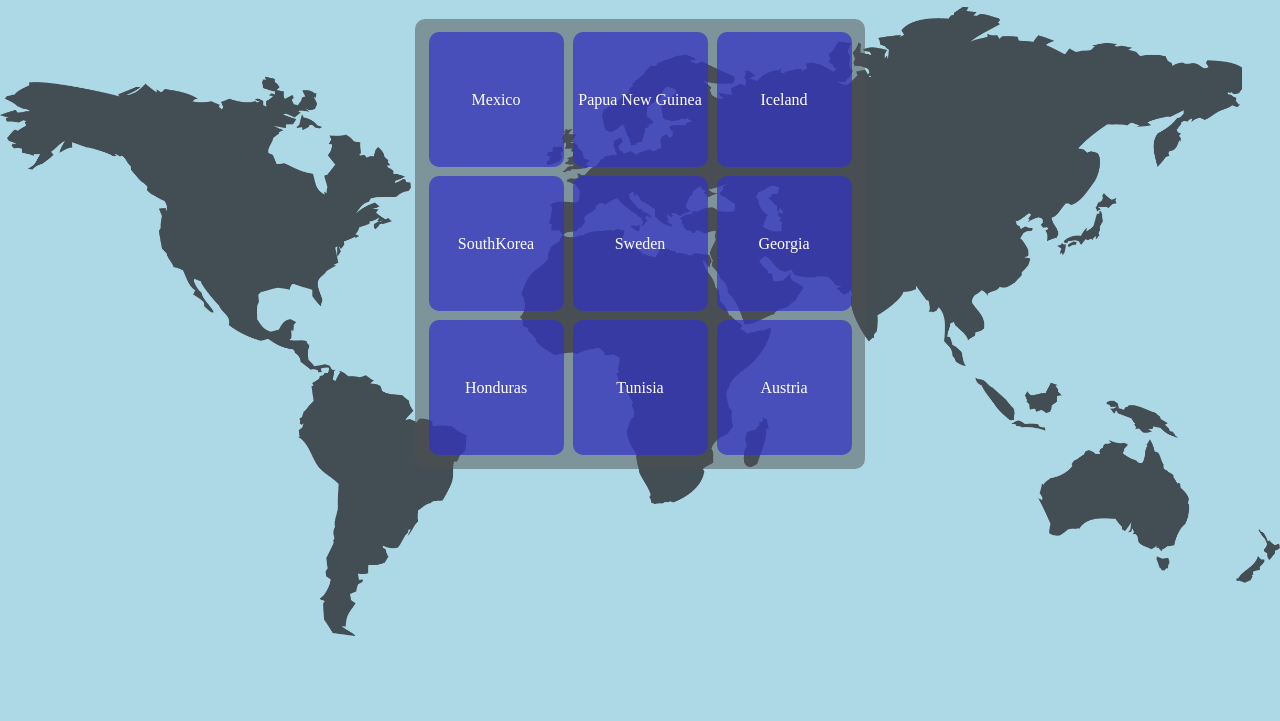
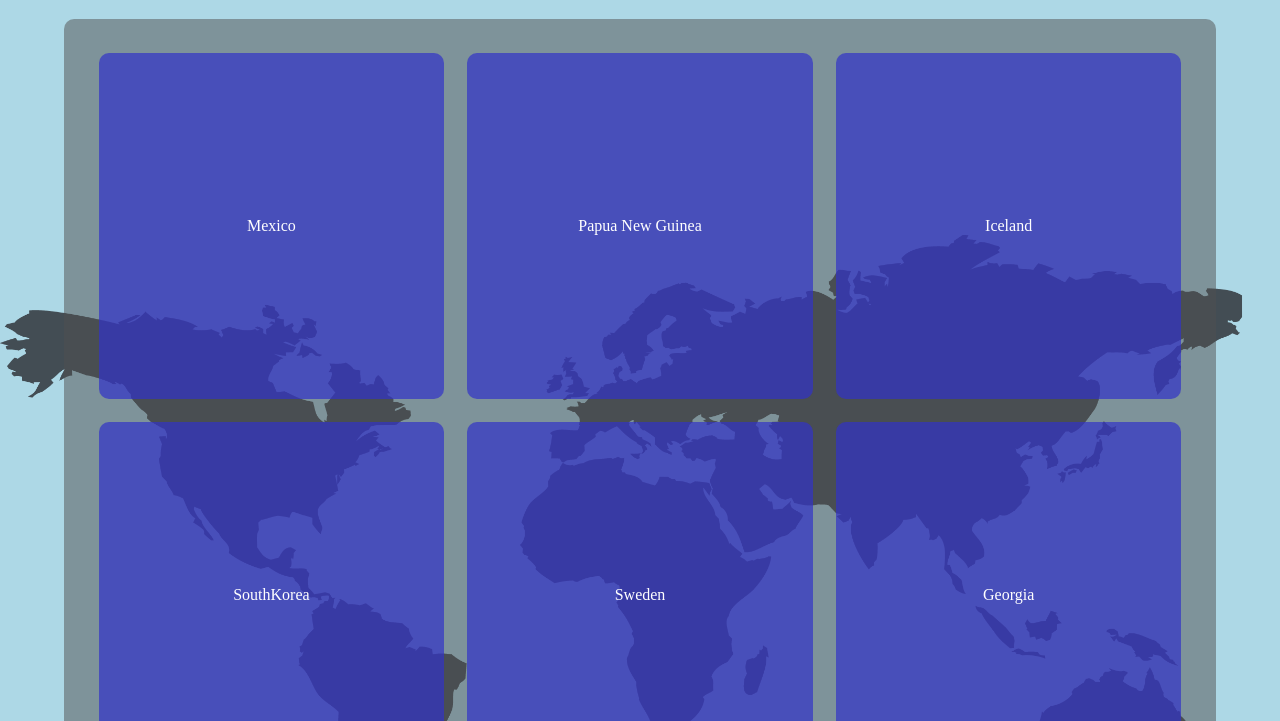
Before and after one commit to krzzalew/Flashcards, a plain HTML site: page index.html in a window 1280 px wide. Shown: the part 79-800 px from the top of the page. Drawn offline with Linux system fonts and the light colour scheme; a web font is replaced by a local one.

Commit message:
Update flashcards.css

```diff
--- a/flashcards.css
+++ b/flashcards.css
@@ -28,9 +28,7 @@ h1 {
     align-content: center;
     margin: auto;
     height: 90vw;
-    max-height: 450px;
     width: 90vw;
-    max-width: 450px;
 }
 
 .container {
```
